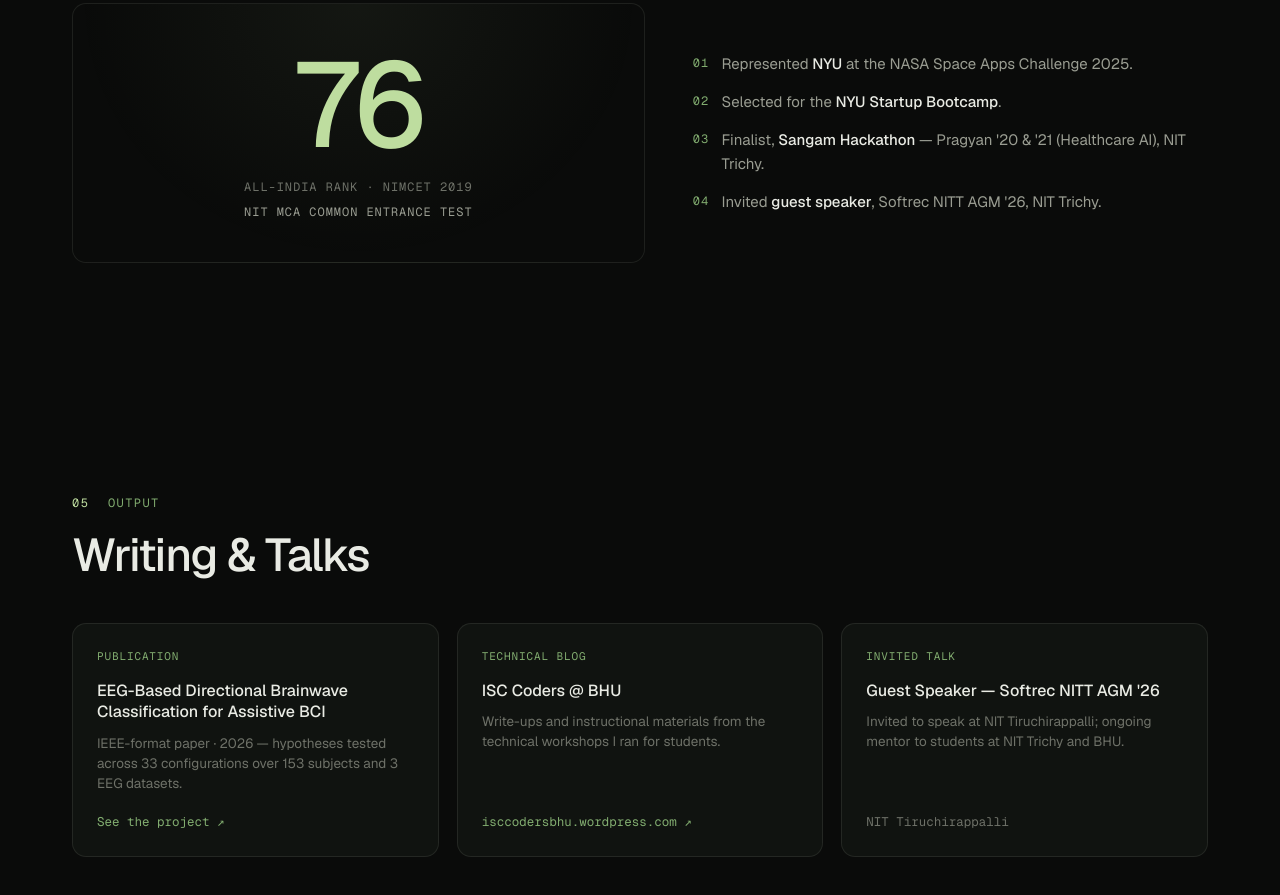
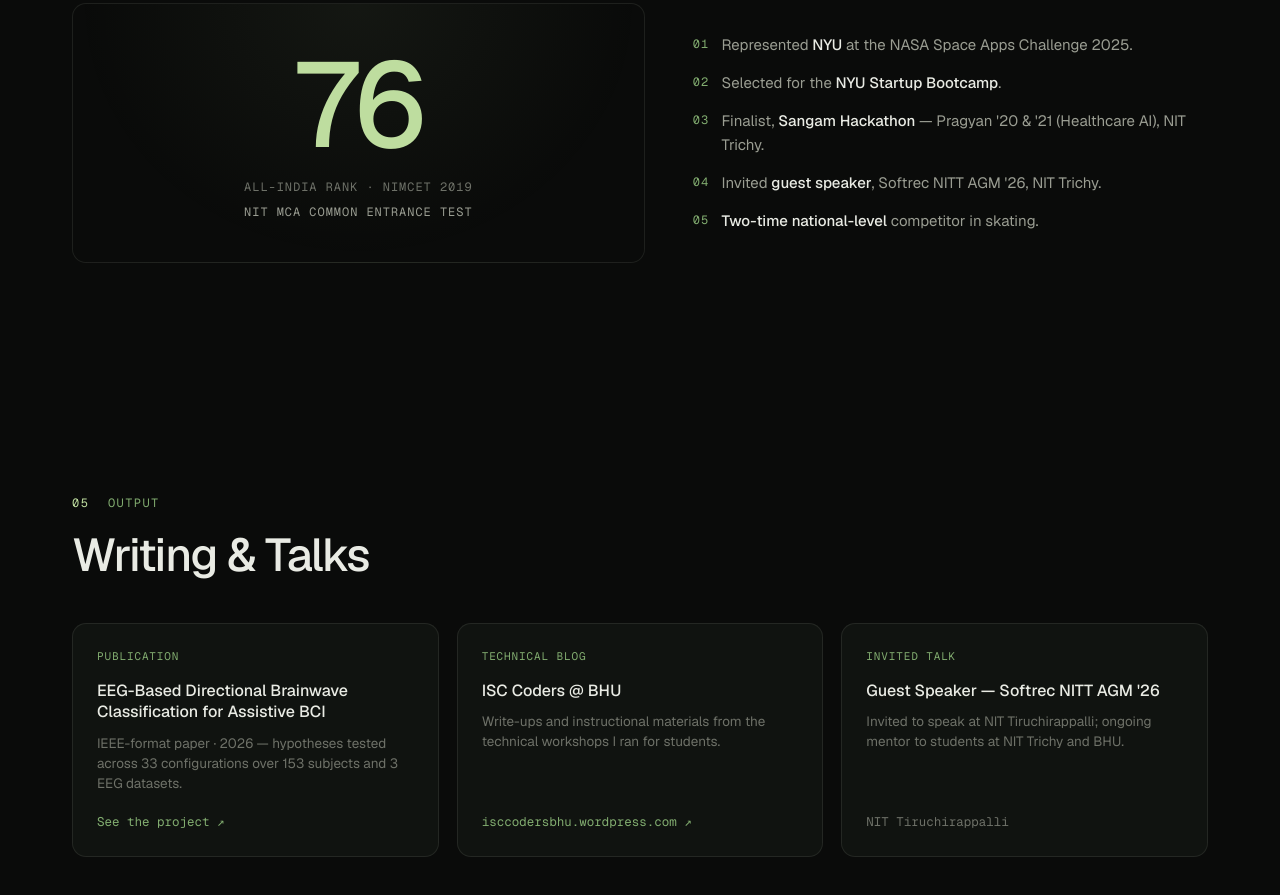
Before and after one commit to divyanshmaurya/personal_website, a plain HTML site: page index.html in a window 1280 px wide. Shown: the part 4524-5419 px from the top of the page. Drawn offline with nearby package versions, Linux system fonts and the light colour scheme.

Commit message:
Add national-level skating to Recognition
Co-Authored-By: Claude Opus 4.8 <noreply@anthropic.com>
Claude-Session: https://claude.ai/code/session_01EvnwRZmp1P1GhLWn5NSucG

```diff
--- a/index.html
+++ b/index.html
@@ -305,6 +305,7 @@
             <li><span class="mono">02</span><span>Selected for the <strong>NYU Startup Bootcamp</strong>.</span></li>
             <li><span class="mono">03</span><span>Finalist, <strong>Sangam Hackathon</strong> — Pragyan '20 &amp; '21 (Healthcare AI), NIT Trichy.</span></li>
             <li><span class="mono">04</span><span>Invited <strong>guest speaker</strong>, Softrec NITT AGM '26, NIT Trichy.</span></li>
+            <li><span class="mono">05</span><span><strong>Two-time national-level</strong> competitor in skating.</span></li>
           </ul>
         </div>
       </div>
```
